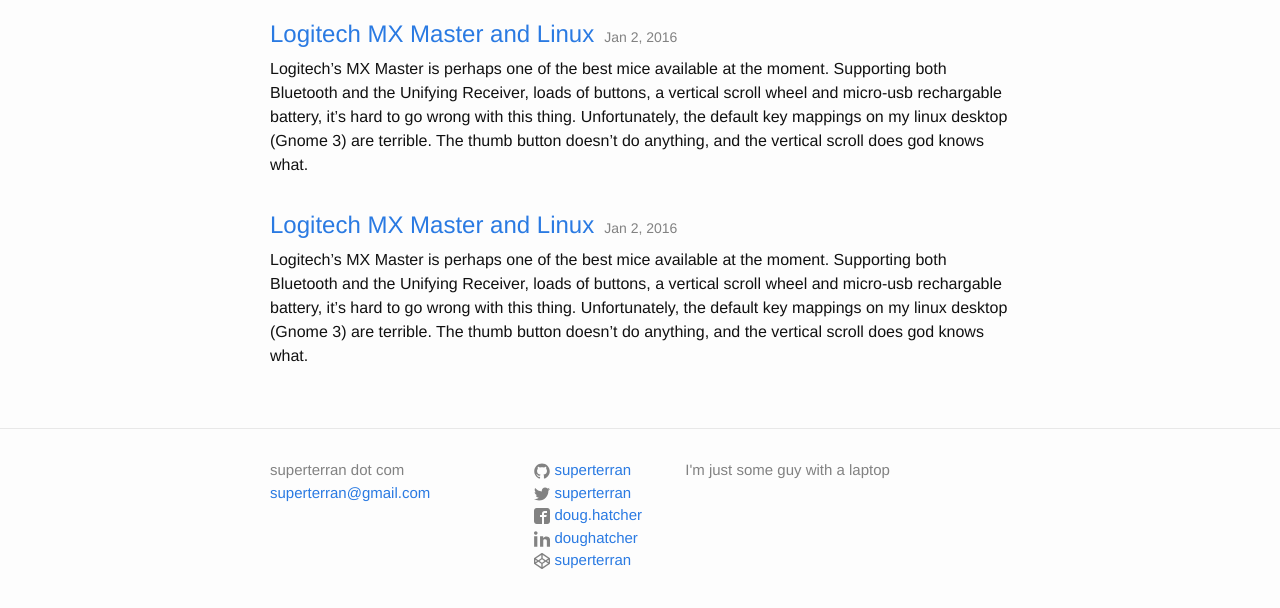
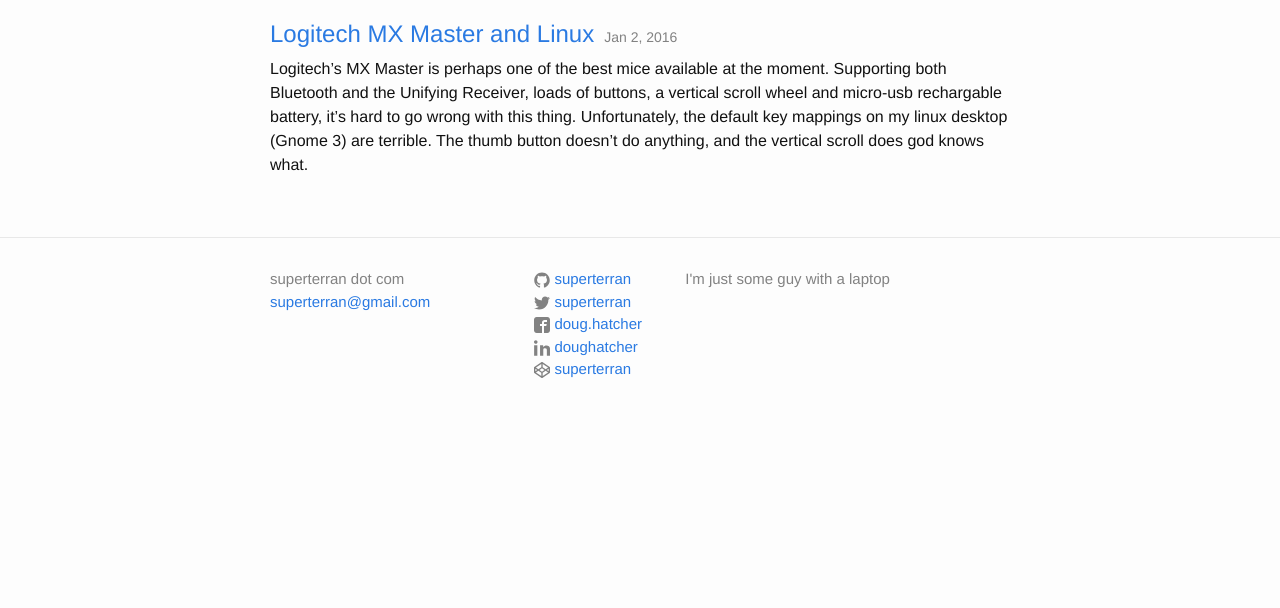
Before and after one commit to superterran/legacy-dotcom-provisioner, a Jekyll site: the page built from index.html, in a window 1280 px wide and 900 px high, scrolled down 631 px, cut to the strip 268-876 px from the top of the window. Built offline with Jekyll 4.4.1, drawn with Linux system fonts in a browser that asks for light colours; after the commit the page ends 1340 px from its top, so only the background shows below that.

Commit message:
more and more and more

````diff
--- a/_posts/2016-01-02-setting-up-logitech-mx-master-linux.markdown
+++ /dev/null
@@ -1,53 +0,0 @@
----
-layout: post
-title: Logitech MX Master and Linux
-date:  2016-01-02 14:43:00 -0500
-categories: Hardware Linux
----
-
-Logitech's MX Master is perhaps one of the best mice available at the moment. Supporting both Bluetooth and the Unifying Receiver, loads of buttons, a vertical scroll wheel and micro-usb rechargable battery, it's hard to go wrong with this thing. Unfortunately, the default key mappings on my linux desktop (Gnome 3) are terrible. The thumb button doesn't do anything, and the vertical scroll does god knows what.
-
-
-![Keyboard Setting to Change to get Expose Thumb]( /assets/2016/logitech_thumbbutton.png)
-
-The vertical scroll button is a little harder to configure. Personally, I want the vertical scroll to do page zooming.
-
-In Fedora 23, I had to install the following packages:
-
-```
-$ sudo dnf install xautomation xbindkeys
-
-```
-
-xbindkeys is a daemon that lets you remap keybindings. xautomation contains xte, which is a little app that let's you emulate keystrokes. Using the two, we can remap the mouse buttons to simulate
-
-and give xbindkeys the following config:
-
-in the ~/.xbindkeysrc
-
-```
-  # Zoom Out
-  "xte 'keydown Control_L' 'keydown Shift_L' 'key plus' 'keyup Shift_L' 'keyup Control_L'"
-    b:6
-
-  # Zoom In
-  "xte 'keydown Control_L' 'key minus' 'keyup Control_L'"
-    b:7
-
-```
-I'm emulating ctrl+shift+plus for Zoom out in order to respect the default Zoom Out bindings for nautilus. All the browsers I use also support the binding so it so it's works out well. Zoom-in doesn't need it for some reason.
-
-
-You can try this configuration by running xbindkeys in a terminal. It should daemonize, but will not run on restart. Fedora doesn't have this working with systemd out of the box, so I had to improvise to get this working on login. I made a desktop file in ~/.config/autostart
-
-~/.config/autostart/xbindkeys.desktop
-```
-  [Desktop Entry]
-  Type=Application
-  Name=xbindkeys
-  Exec=/usr/bin/xbindkeys
-  Comment=Autostart xbindkeys for custom mouse/keybindings
-  Terminal=false
-
-```
-I really like this mouse setup. I've also gotten into the habit of pairing the mouse via bluetooth to my desktop computer for a slightly smoother mousing experience. Now if only they'd bake in bluetooth with their K800!
````
Also changed, not shown: _posts/2016-01-02-logitech-mx-master-and-linux.markdown (+14 -14 lines).
